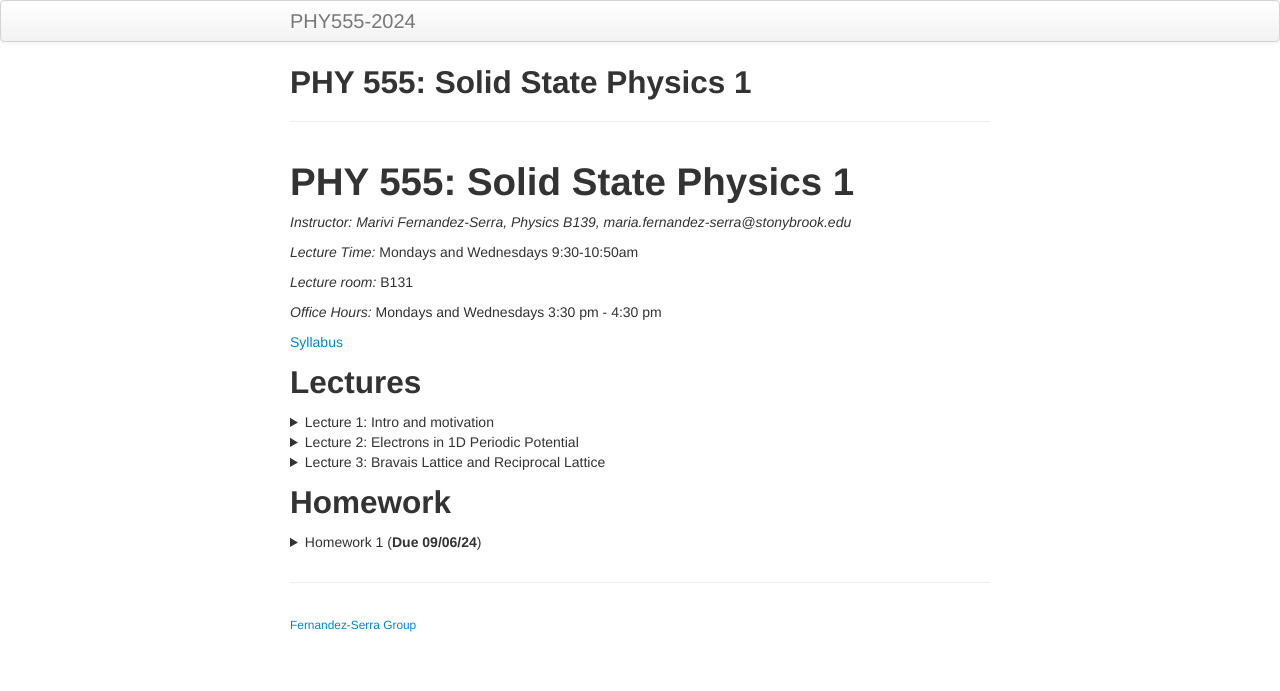
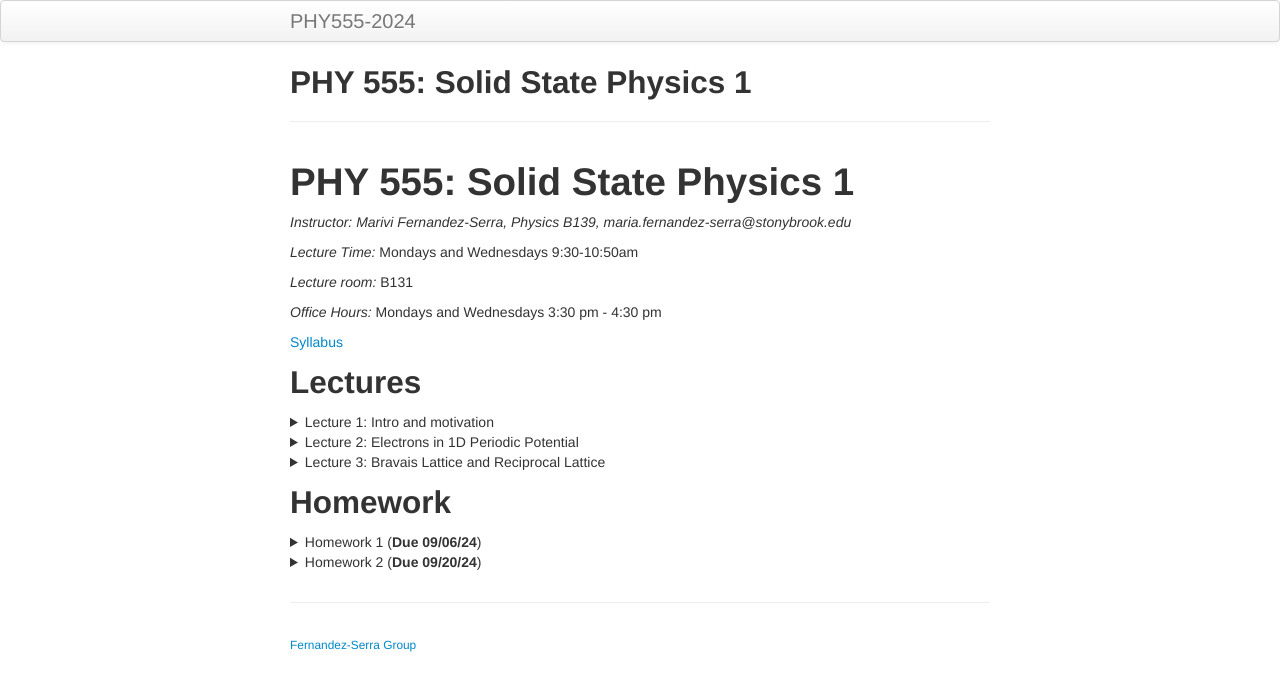
Before and after one commit to marivifs-teaching/PHY555-2024, a Jekyll site: the page built from index.md, in a window 1280 px wide. Shown: the top 691 px of the page. Built offline with Jekyll 4.4.1, drawn with Linux system fonts in a browser that asks for light colours; our own code applies the rules of GitHub Pages for plain Markdown files.

Commit message:
HW2 added

```diff
--- a/index.md
+++ b/index.md
@@ -81,3 +81,11 @@ description: Graduate Solid State Physics, PHY 555 Website.
   <li><a href="./pages/HW/HW1.pdf" target="_blank" rel="noopener noreferrer">Homework 1</a> </li>
 </ul>
 </details>
+
+<details>
+  <summary>Homework 2 (<b>Due 09/20/24</b>)</summary>
+
+<ul>
+  <li><a href="./pages/HW/HW2.pdf" target="_blank" rel="noopener noreferrer">Homework 2</a> </li>
+</ul>
+</details>
```
Also changed, not shown: 1 other file.
